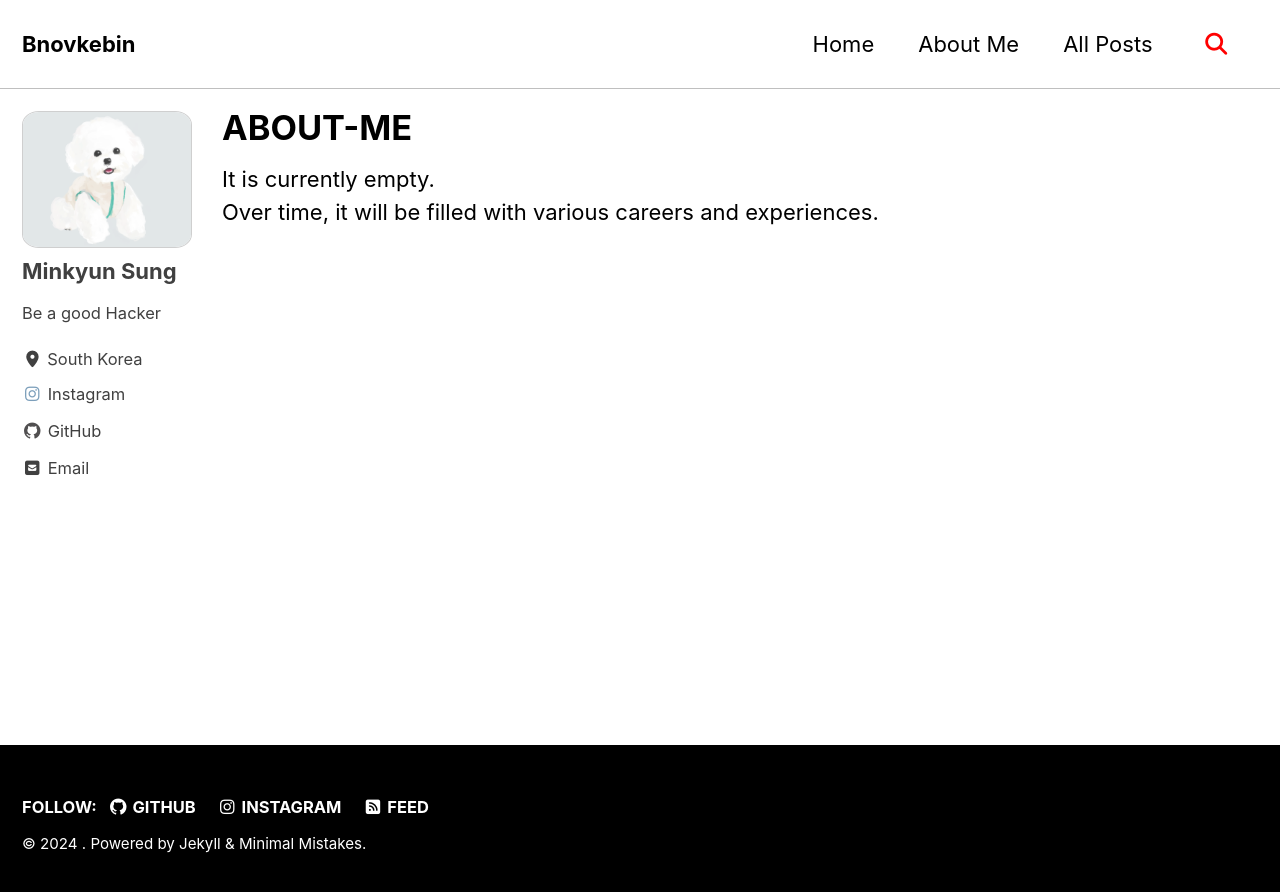
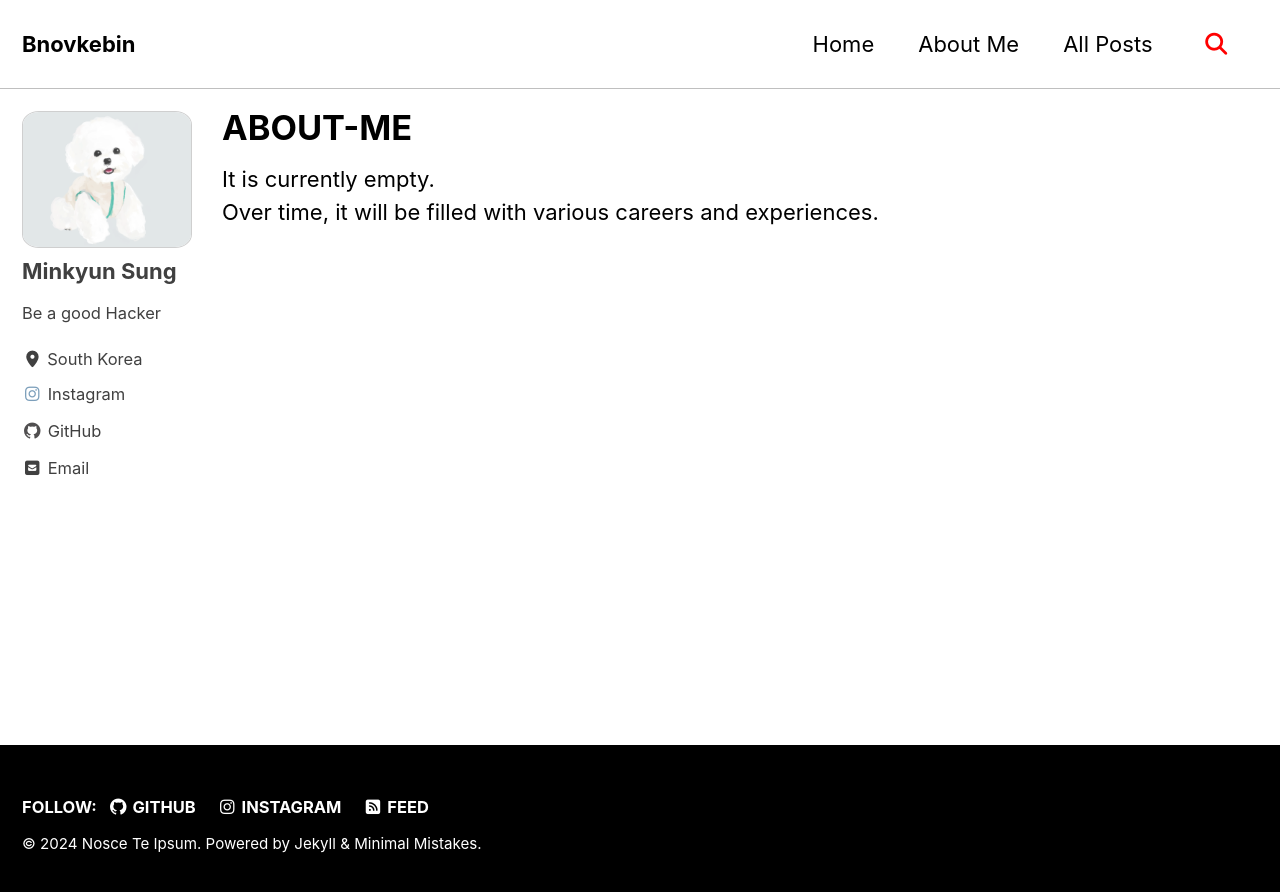
Before and after one commit to bnovkebin/bnovkebin.github.io, a Jekyll site: the page built from _pages/ABOUT-ME.md, in a window 1280 px wide. Shown: the top 892 px of the page. Built offline with Jekyll 4.4.1, drawn with Linux system fonts in a browser that asks for light colours; cached includes are drawn as plain includes.

Commit message:
20240815

```diff
--- a/_config.yml
+++ b/_config.yml
@@ -17,7 +17,7 @@ minimal_mistakes_skin    : "contrast" # "air", "aqua", "contrast", "dark", "dirt
 # Site Settings
 locale                   : "en-US"
 rtl                      : # true, false (default) # turns direction of the page into right to left for RTL languages
-title                    :
+title                    : "Nosce Te Ipsum"
 title_separator          : "-"
 subtitle                 :  # site tagline that appears below site title in masthead
 name                     : "Minkyun Sung"
```
Also changed, not shown: 1 other file.
